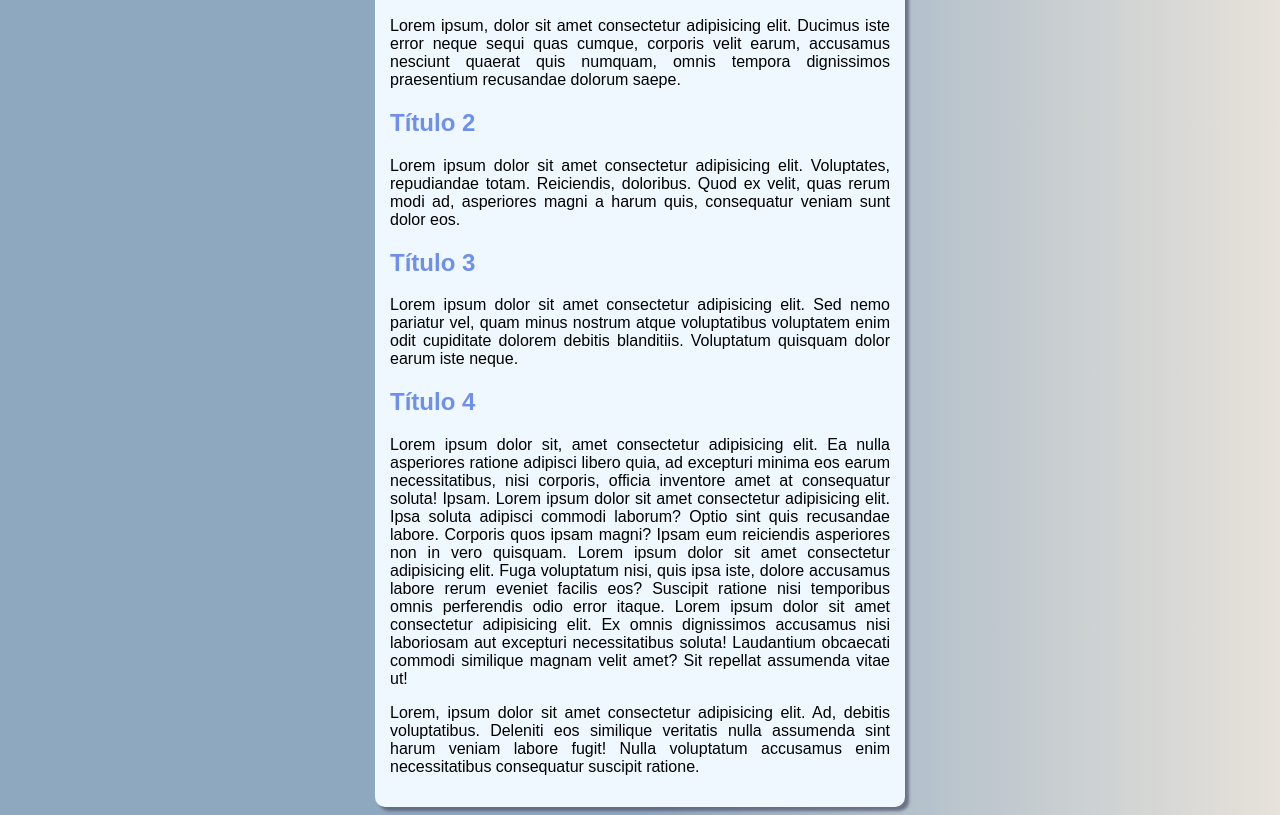
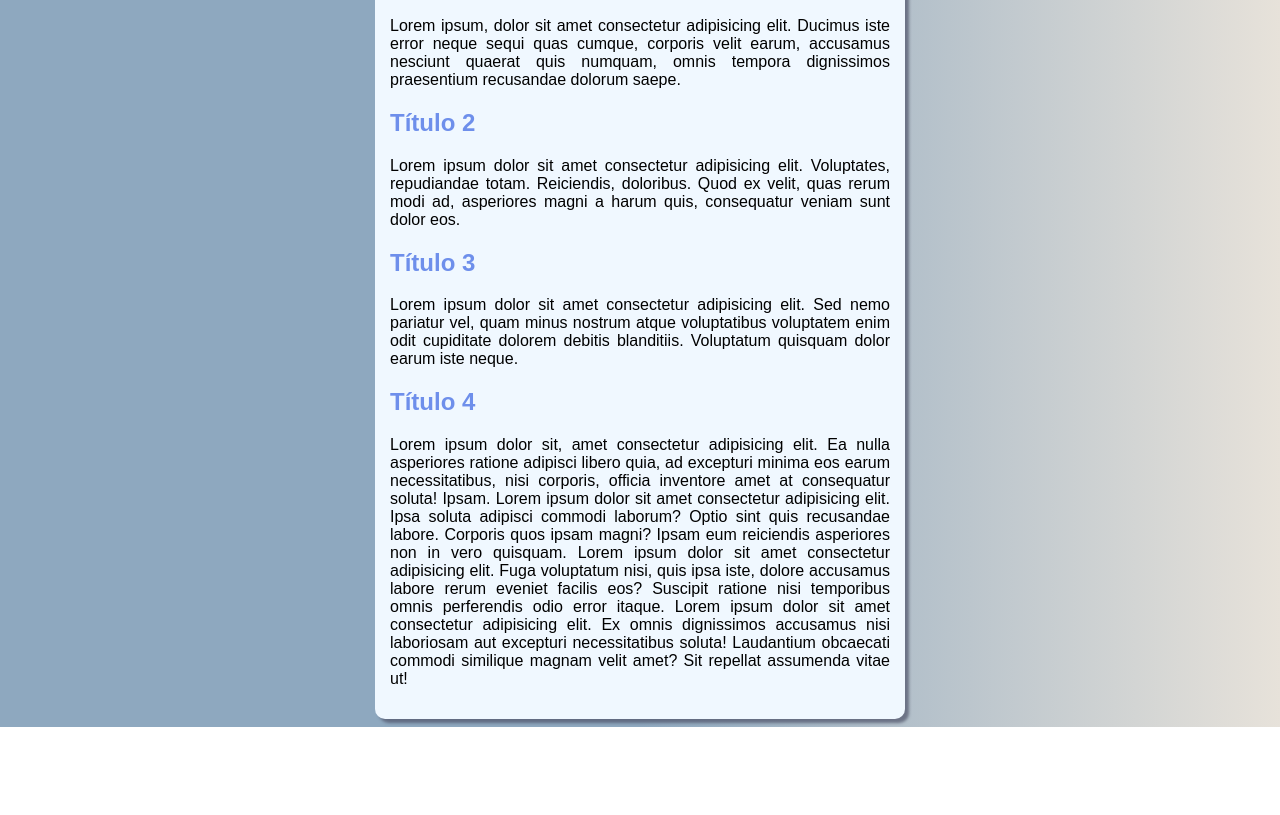
Before and after one commit to Pedroaugust01/site-teste, a plain HTML site: page index.html in a window 1280 px wide. Shown: the part 134-949 px from the top of the page. After the commit the page ends 861 px from the top, so only its background shows below. Drawn offline with Linux system fonts and the light colour scheme.

Commit message:
nova atualização

```diff
--- a/index.html
+++ b/index.html
@@ -17,7 +17,6 @@
         <p>Lorem ipsum dolor sit amet consectetur adipisicing elit. Sed nemo pariatur vel, quam minus nostrum atque voluptatibus voluptatem enim odit cupiditate dolorem debitis blanditiis. Voluptatum quisquam dolor earum iste neque.</p>
         <h2>Título 4</h2>
         <p>Lorem ipsum dolor sit, amet consectetur adipisicing elit. Ea nulla asperiores ratione adipisci libero quia, ad excepturi minima eos earum necessitatibus, nisi corporis, officia inventore amet at consequatur soluta! Ipsam. Lorem ipsum dolor sit amet consectetur adipisicing elit. Ipsa soluta adipisci commodi laborum? Optio sint quis recusandae labore. Corporis quos ipsam magni? Ipsam eum reiciendis asperiores non in vero quisquam. Lorem ipsum dolor sit amet consectetur adipisicing elit. Fuga voluptatum nisi, quis ipsa iste, dolore accusamus labore rerum eveniet facilis eos? Suscipit ratione nisi temporibus omnis perferendis odio error itaque. Lorem ipsum dolor sit amet consectetur adipisicing elit. Ex omnis dignissimos accusamus nisi laboriosam aut excepturi necessitatibus soluta! Laudantium obcaecati commodi similique magnam velit amet? Sit repellat assumenda vitae ut!</p>
-        <p>Lorem, ipsum dolor sit amet consectetur adipisicing elit. Ad, debitis voluptatibus. Deleniti eos similique veritatis nulla assumenda sint harum veniam labore fugit! Nulla voluptatum accusamus enim necessitatibus consequatur suscipit ratione.</p>
     </main>
 </body>
 </html>
```
